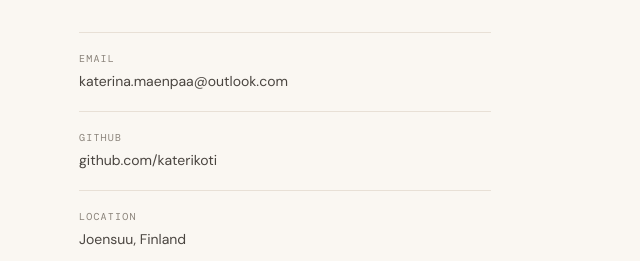
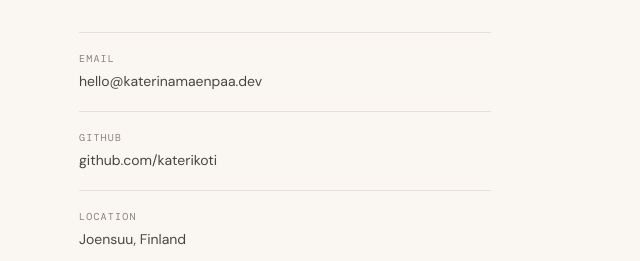
Before and after one commit to katerikoti/portfolio-km, a plain HTML site: page index.html in a window 1280 px wide. Shown: the part 4800-5061 px from the top of the page, 601-1241 px from the left. Drawn offline with nearby package versions, Linux system fonts and the light colour scheme.

Commit message:
Update contact email

```diff
--- a/index.html
+++ b/index.html
@@ -355,12 +355,12 @@
       <div>
         <h2 id="contact-h2" data-fi="Rakennetaan&lt;br&gt;&lt;em&gt;jotain&lt;/em&gt;&lt;br&gt;yhdessä.">Let's build<br><em>something</em><br>together.</h2>
         <p id="contact-p" data-fi="Jos sinulla on projekti mielessä, startup-idea hautumassa tai haluat vain sanoa hei, ota rohkeasti yhteyttä.">Whether you have a project in mind, a startup idea, or just want to say hello, I'd love to hear from you.</p>
-        <a href="mailto:katerina.maenpaa@outlook.com" class="btn filled" id="contact-btn" data-fi="Lähetä viesti">Send a message</a>
+        <a href="mailto:hello@katerinamaenpaa.dev" class="btn filled" id="contact-btn" data-fi="Lähetä viesti">Send a message</a>
       </div>
       <div class="contact-rows">
         <div class="contact-row">
           <label id="contact-email-label" data-fi="Sähköposti">Email</label>
-          <a href="mailto:katerina.maenpaa@outlook.com">katerina.maenpaa@outlook.com</a>
+          <a href="mailto:hello@katerinamaenpaa.dev">hello@katerinamaenpaa.dev</a>
         </div>
         <div class="contact-row">
           <label id="contact-github-label" data-fi="GitHub">GitHub</label>
```
